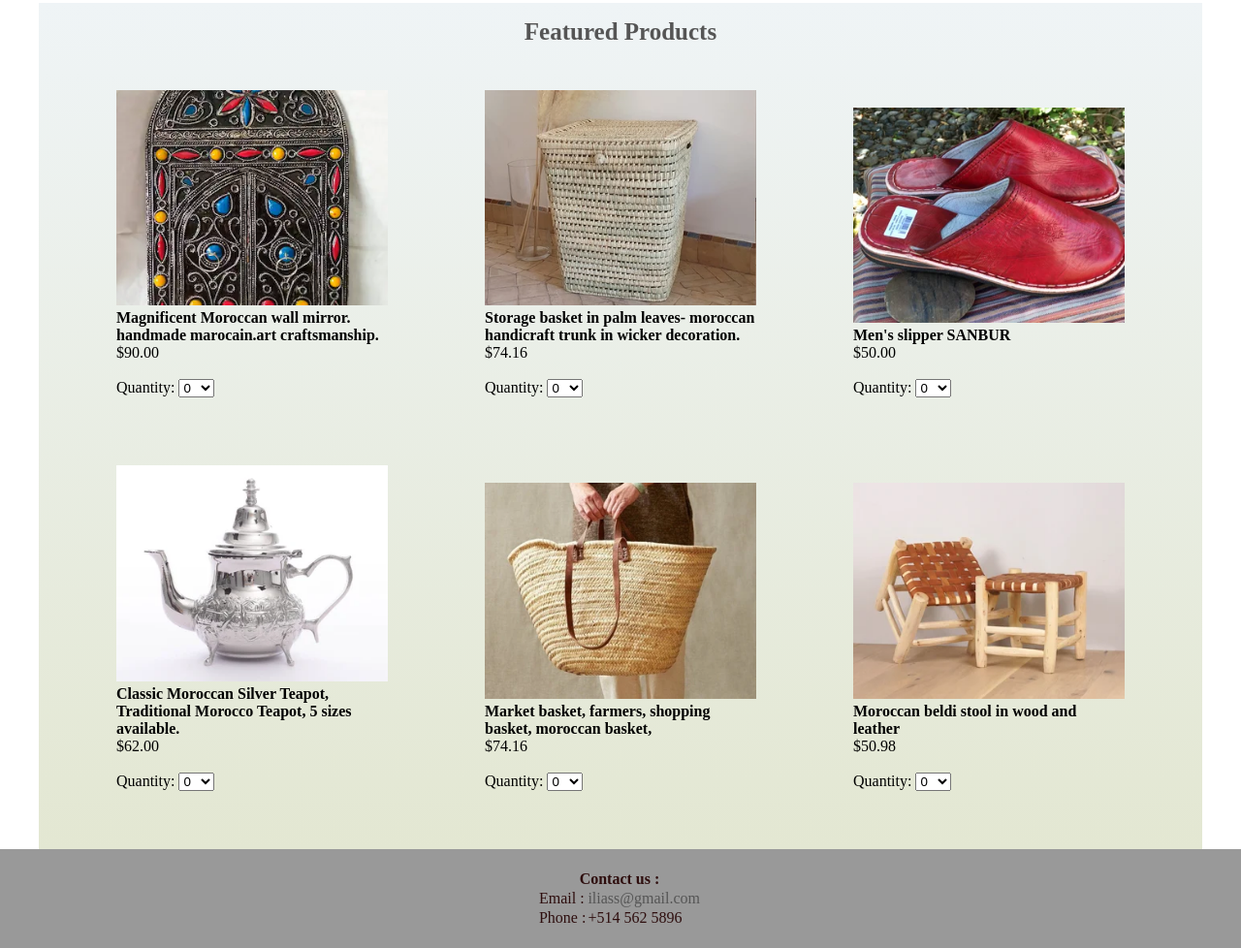
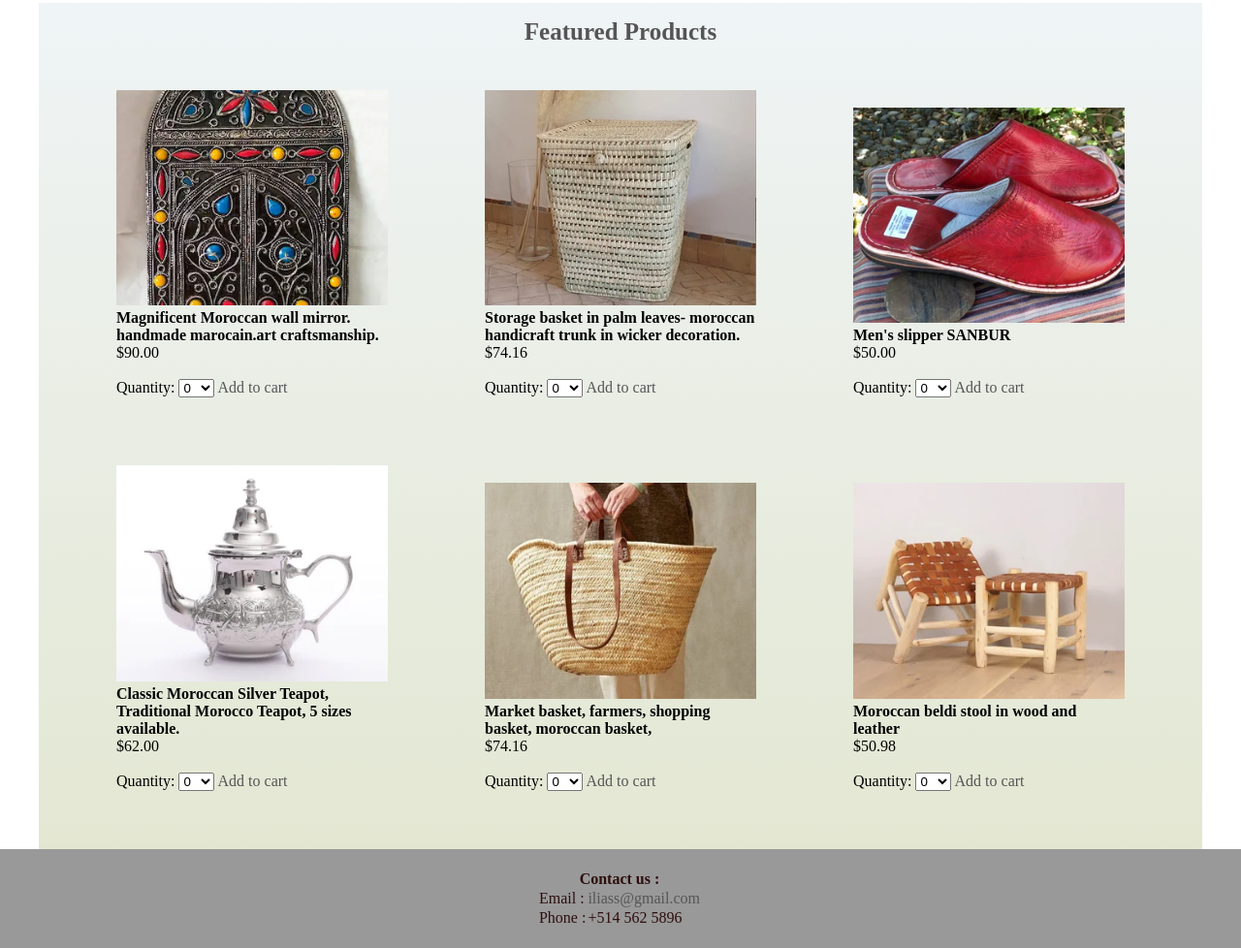
Before and after one commit to Amaich-ili/Site-Web-HTML-CSS, a plain HTML site: page products.html in a window 1280 px wide. Shown: the part 186-1164 px from the top of the page at 97% size. Drawn offline with Linux system fonts and the light colour scheme.

Commit message:
Ajouter Button Add to cart

```diff
--- a/products.html
+++ b/products.html
@@ -46,7 +46,7 @@
                     <option >8</option>
                     <option >9</option>
                     <option >10</option>
-                </select></p>
+                </select><a href="" class="btn1"> Add to cart </a></p>
             </div>
             <div class="col3">
                 <img src="Artisan_img/img2.jpg">
@@ -66,7 +66,7 @@
                         <option >8</option>
                         <option >9</option>
                         <option >10</option>
-                    </select></p>
+                    </select><a href="" class="btn1"> Add to cart </a></p>
             </div>
             <div class="col3">
                 <img src="Artisan_img/img4.jpg">
@@ -86,7 +86,7 @@
                         <option >8</option>
                         <option >9</option>
                         <option >10</option>
-                    </select></p>
+                    </select><a href="" class="btn1"> Add to cart </a></p>
             </div>
         </div>
         <div class="row">
@@ -108,7 +108,7 @@
                         <option >8</option>
                         <option >9</option>
                         <option >10</option>
-                    </select></p>
+                    </select><a href="" class="btn1"> Add to cart </a></p>
             </div>
             <div class="col3">
                 <img src="Artisan_img/img6.jpg">
@@ -128,7 +128,7 @@
                         <option >8</option>
                         <option >9</option>
                         <option >10</option>
-                    </select></p>
+                    </select><a href="" class="btn1"> Add to cart </a></p>
             </div>
             <div class="col3">
                 <img src="Artisan_img/img10.jpg">
@@ -148,7 +148,7 @@
                         <option >8</option>
                         <option >9</option>
                         <option >10</option>
-                    </select></p>
+                    </select><a href="" class="btn1"> Add to cart </a></p>
             </div>
         </div>
     </div>
```
